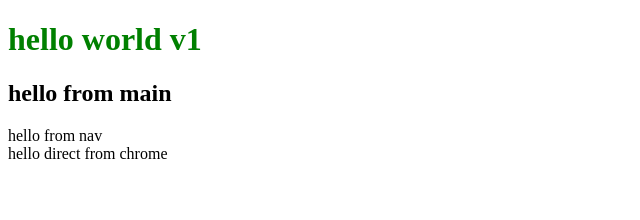
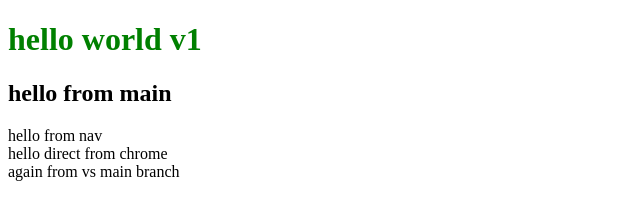
Before and after one commit to Rishi8087/webd, a plain HTML site: page index.html in a window 1280 px wide. Shown: the whole page, without its empty margins (0-640 px from the left). Drawn offline with Linux system fonts and the light colour scheme.

Commit message:
making chnage in main branch from vs

```diff
--- a/index.html
+++ b/index.html
@@ -10,5 +10,6 @@
     <h2>hello from main</h2>
     <nav>hello from nav</nav>
     <div>hello direct from chrome</div>
+    <div>again from vs main branch</div>
 </body>
 </html>
```
